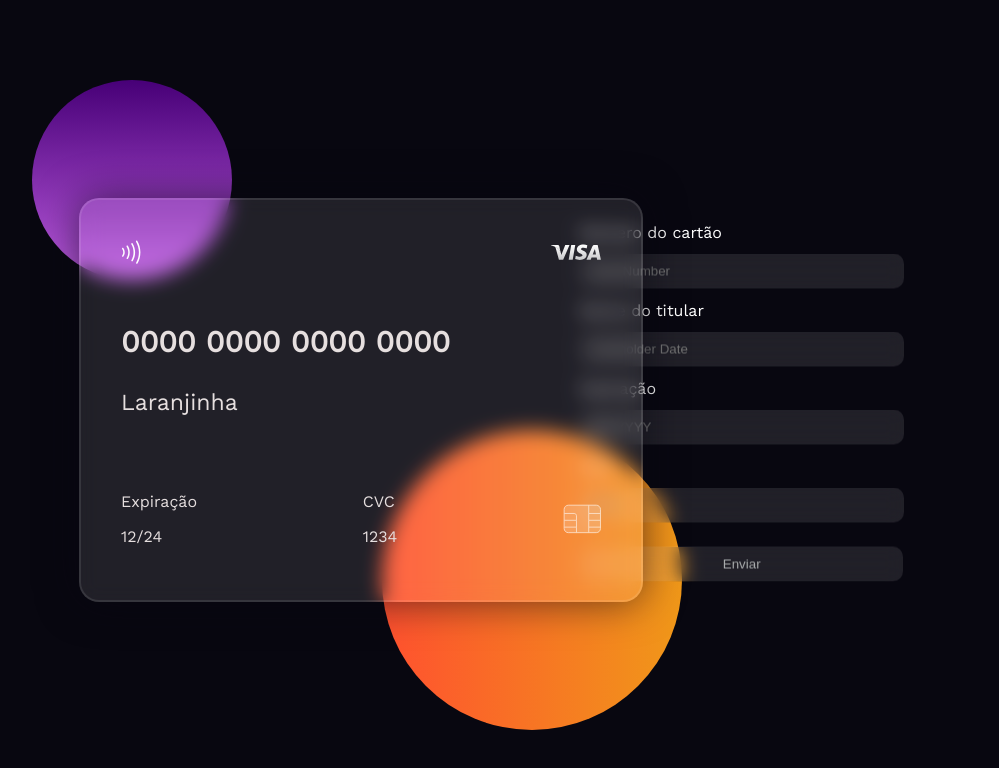
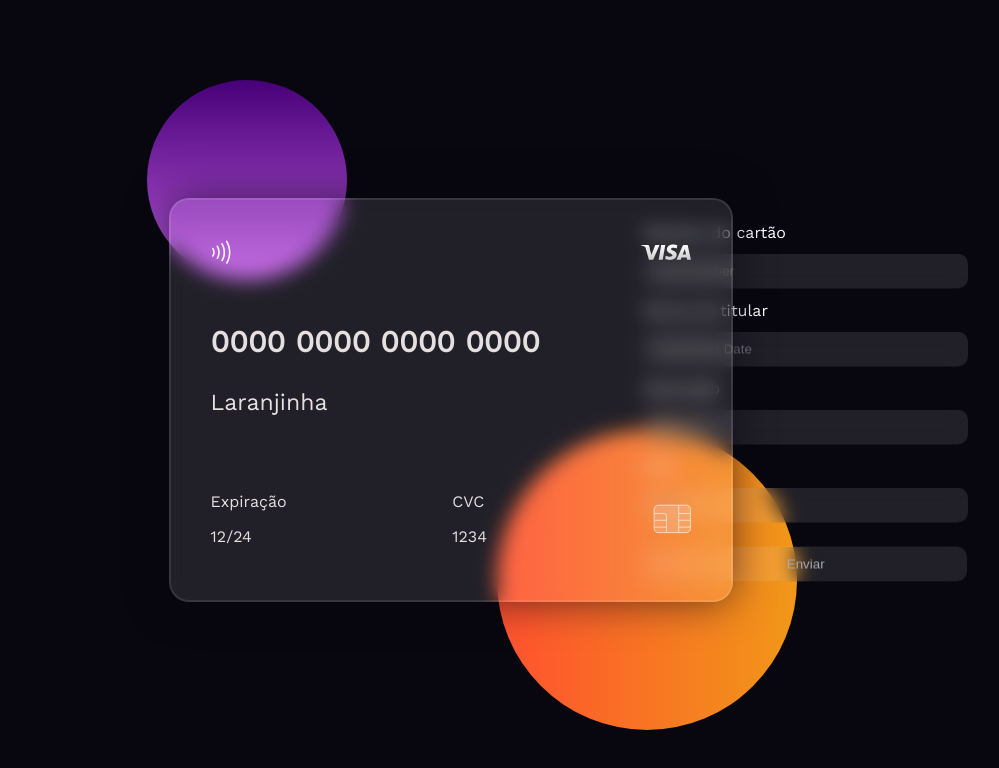
Before and after one commit to juliamxl/CartaoReact, a React (Create React App) app: page / in a window 1280 px wide. Shown: the top 768 px of the page, without its empty margins (23-1022 px from the left). Built offline with nearby package versions, Linux system fonts and the light colour scheme.

Commit message:
ajuste css

```diff
--- a/src/componentes/container-campos/style.css
+++ b/src/componentes/container-campos/style.css
@@ -4,7 +4,7 @@
     padding: 20px;
     position: absolute;
     transform: translate(-50%, -50%);
-    left: 60%;
+    left: 65%;
     top: 50%;
     border-radius: 20px;
 }
--- a/src/componentes/form/style.css
+++ b/src/componentes/form/style.css
@@ -4,7 +4,7 @@
     padding: 40px;
     position: absolute;
     transform: translate(-50%, -50%);
-    left: 30%;
+    left: 37%;
     top: 50%;
     background-color: rgba(255,255,255, 0.1);
     border-radius: 20px;
--- a/src/componentes/shapes/style.css
+++ b/src/componentes/shapes/style.css
@@ -3,7 +3,7 @@
     height: 520px;
     position: absolute;
     transform: translate(-50%, -50%);
-    left: 25%;
+    left: 34%;
     top: 50%;
 }
 
```
